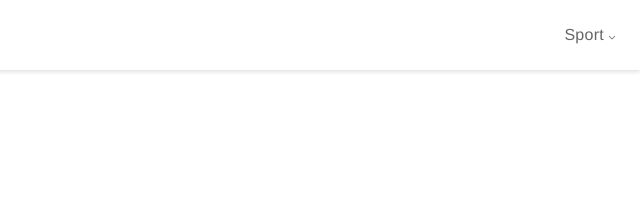
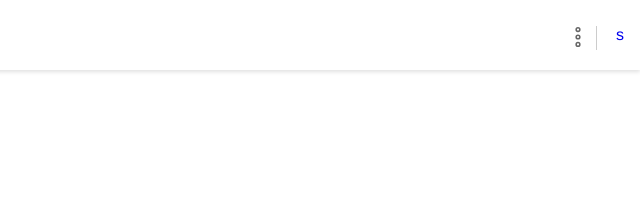
Before and after one commit to SvH-Shane/hva-frontend-dev-blok-1, a plain HTML site: page index.html in a window 1280 px wide. Shown: the full height of the page, 640-1280 px from the left. Drawn offline with Linux system fonts and the light colour scheme.

Commit message:
update nav

```diff
--- a/index.html
+++ b/index.html
@@ -36,9 +36,13 @@
 		<ol>
 			<li>
 				<button>
-					Sport
-					<svg viewBox="0 0 9 6" xmlns="http://www.w3.org/2000/svg" class="zxqdfp-2 gDQHvk"><path d="M4.179 4.865a.45.45 0 00.606.034l.037-.034 3.045-3.08a.464.464 0 000-.65.45.45 0 00-.606-.034l-.037.034L4.5 3.89 1.776 1.135A.45.45 0 001.17 1.1l-.037.034a.464.464 0 00-.033.613l.033.037 3.046 3.08z" fill="currentColor"></path></svg>
+					<svg xmlns="http://www.w3.org/2000/svg" width="24" height="24" viewBox="0 0 24 24" class="zxqdfp-1 XLxAL"><path d="M3.13 8.87a3.13 3.13 0 110 6.26 3.13 3.13 0 010-6.26zm8.87 0a3.13 3.13 0 110 6.26 3.13 3.13 0 010-6.26zm8.87 0a3.13 3.13 0 110 6.26 3.13 3.13 0 010-6.26zm-17.74 1.8a1.33 1.33 0 100 2.66 1.33 1.33 0 000-2.66zm8.87 0a1.33 1.33 0 100 2.66 1.33 1.33 0 000-2.66zm8.87 0a1.33 1.33 0 100 2.66 1.33 1.33 0 000-2.66z" fill="currentColor"></path></svg>
 				</button>
+			</li>
+			<li>
+				<a href="#">
+					s
+				</a>
 			</li>
 		</ol>
 	</nav>
--- a/styles/style.css
+++ b/styles/style.css
@@ -12,6 +12,7 @@
     --primary-color: #e61e14;
     --second-color: #666666;
     --usefull-color: #999999;
+    --light-extra: #cccccc;
 
 /* Witruimtes, afstanden */
     --padding-s: .89em 0;
@@ -54,9 +55,28 @@ nav {
 }
 
 nav ol {
+    position: relative;
     display: flex;
     align-items: center;
     padding: 0;
+}
+
+nav ol:last-child button svg {
+    width: auto;
+    height: 1.25rem;
+    transform: rotate(90deg);
+}
+
+nav ol:last-child a {
+    padding-left: 1.25rem;
+}
+
+nav ol:last-child li:last-child::before {
+    content: '';
+    position: absolute;
+    height: 100%;
+    width: 1px;
+    background: var(--light-extra);
 }
 
 nav svg {
```
